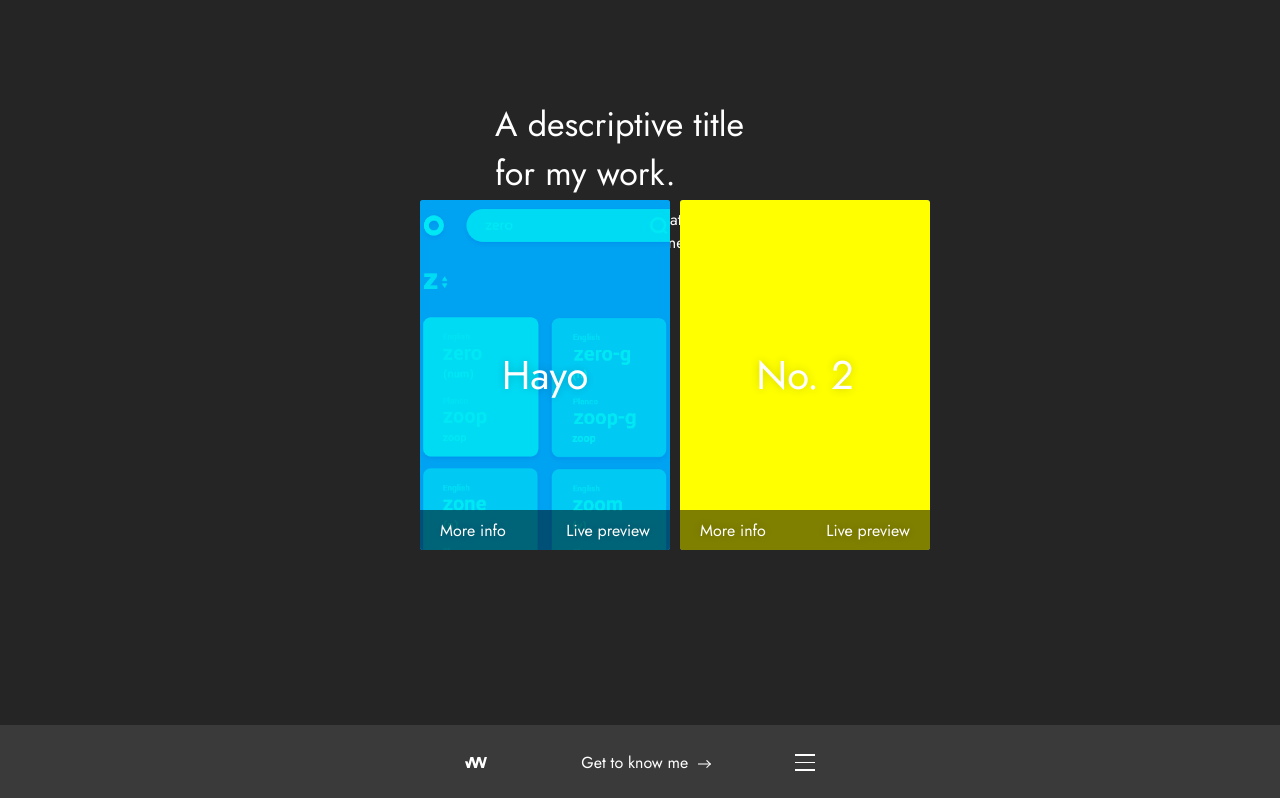
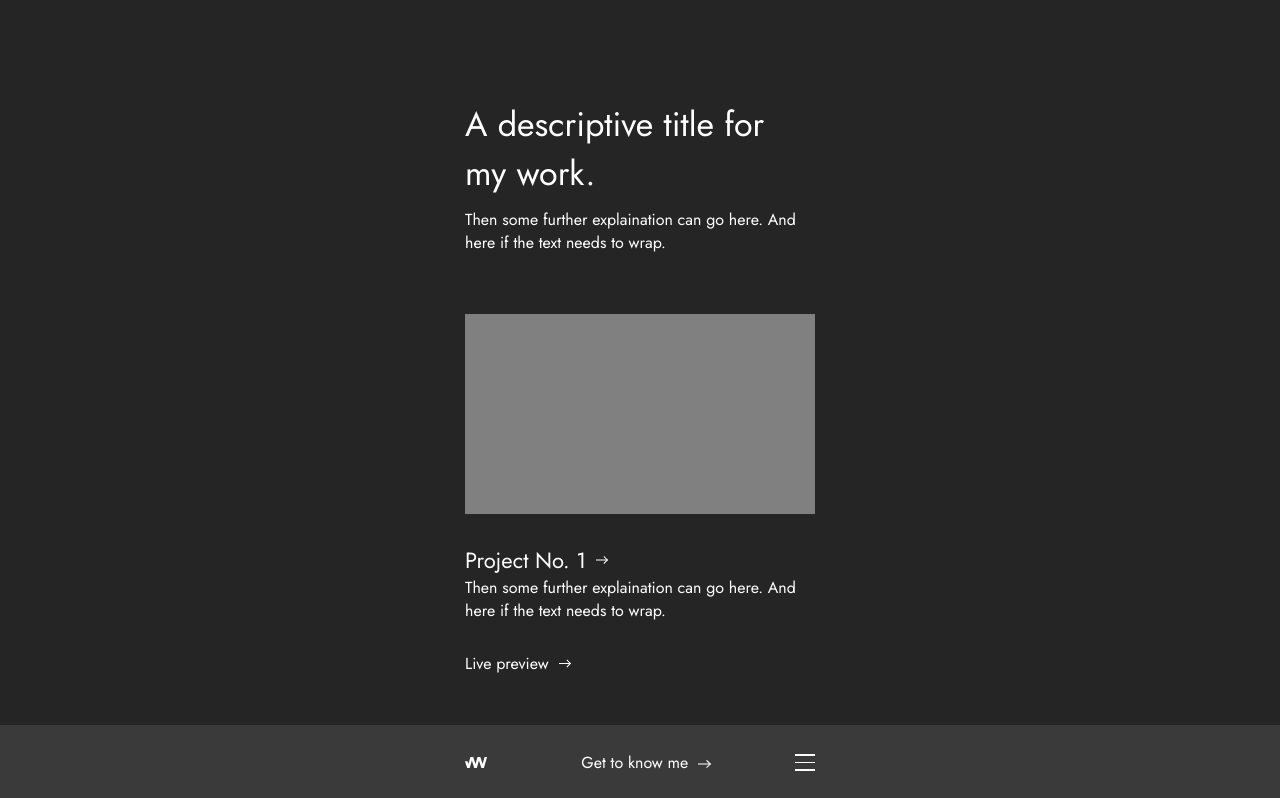
Before and after one commit to JayWaddy/jay-waddy, a React (Create React App) app: page /work in a window 1280 px wide. Shown: the top 798 px of the page. Built offline with nearby package versions, Linux system fonts and the light colour scheme.

Commit message:
Work page & project styles

```diff
--- a/src/styles/components/Card.jsx
+++ /dev/null
@@ -1,125 +0,0 @@
-import React from 'react';
-import styled from 'styled-components';
-import { Link } from 'react-router-dom';
-
-import { colors } from '../global';
-
-/*
- * Unique component styles
- */
-
-const CardContainer = styled.div`
-    position: absolute;
-    display: flex;
-    justify-content: center;
-    align-items: center;
-    left: 0;
-    top: 25%;
-
-    width: 100%;
-    overflow: hidden;
-    overflow-x: scroll;
-    z-index: 0;
-`;
-
-const CardContent = styled.article`
-    position: relative;
-    display: flex;
-    flex-direction: column;
-    align-items: center;
-
-    width: 250px;
-    height: 350px;
-    margin: 0 5px;
-    padding: 0 120px;
-
-    background: ${ colors.cyan };
-    border-radius: 3px;
-    overflow: hidden;
-
-    &::before {
-        width: 100%;
-        height: 100%;
-        content: '';
-
-        padding: 130px;
-
-        border-radius: 3px;
-        background: url(${ require('../../img/hayo.png') });
-        background-size: cover;
-        mix-blend-mode: color-burn;
-        /* filter: blur(2px); */
-    }
-
-    &:first-child, &:last-child {
-        opacity: 0;
-    }
-
-    &:nth-child(3) {
-        background: ${ colors.yellow };
-    }
-
-    &:first-child {
-        padding: 160px;
-    }
-
-    &:last-child {
-        padding: 40px;
-    }
-`;
-
-const Title = styled.h1`
-    position: absolute;
-    display: flex;
-    align-items: center;
-
-    height: 100%;
-
-    font-size: 40px !important;
-    text-shadow: 0 0 10px rgba(0, 0, 0, 0.2);
-    word-wrap: break-word;
-`;
-
-const Footer = styled.footer`
-    position: absolute;
-    display: flex;
-    justify-content: space-between;
-    bottom: 0;
-
-    height: 40px;
-    width: 100%;
-
-    background: rgba(0, 0, 0, 0.5);
-
-    a {
-        display: flex;
-
-        margin: auto 20px;
-        text-shadow: 0 0 10px rgba(0, 0, 0, 0.2);
-    }
-`;
-
-export default function Card() {
-    return (
-        <CardContainer>
-                <CardContent />
-                <CardContent>
-                    <div className="bg"></div>
-                    <Title>Hayo</Title>
-                    <Footer>
-                        <Link to="/more">More info</Link>
-                        <Link to="/preview">Live preview</Link>
-                    </Footer>
-                    <div></div>
-                </CardContent>
-                <CardContent>
-                    <Title>No. 2</Title>
-                    <Footer>
-                        <Link to="/more">More info</Link>
-                        <Link to="/preview">Live preview</Link>
-                    </Footer>
-                </CardContent>
-                <CardContent />
-        </CardContainer>
-    )
-}
--- a/src/styles/components/Main.jsx
+++ b/src/styles/components/Main.jsx
@@ -9,7 +9,7 @@ const jostRegular = require('../../fonts/Jost-Regular.ttf');
 export const widthDiff = 60;
 
 export let containerWidth = 350;
-export let contentWidth = containerWidth - widthDiff;
+export let contentWidth = containerWidth;
 
 /*
  * Containers/wrappers
@@ -40,7 +40,6 @@ export const SiteContainer = styled.div`
 
     width: 100%;
     height: 100%;
-    background: ${ colors.background };
 
     p, h1, h2, a, div, small {
         font-family: 'Jost';
@@ -66,6 +65,11 @@ export const SiteContainer = styled.div`
         font-size: 34px;
         font-weight: normal;
     }
+
+    h2 {
+        font-size: 22px;
+        font-weight: normal;
+    }
 `;
 
 export const PageContainer = styled.section`
@@ -83,7 +87,6 @@ export const PageContent = styled.main`
 
     margin: 100px auto auto auto;
     width: ${ contentWidth }px;
-    overflow: hidden;
 `;
 
 // Home and 404 page will use this
--- a/src/styles/components/Navbar.jsx
+++ b/src/styles/components/Navbar.jsx
@@ -10,7 +10,7 @@ import rightArrow from '../../../src/img/arrow_right.svg';
 import leftArrow from '../../../src/img/arrow_left.svg';
 
 const Main = styled.div`
-    position: absolute;
+    position: fixed;
     left: 0;
     bottom: 0;
 
@@ -41,6 +41,7 @@ const NextPage = styled.div`
     ${props => props.toggle && css`
         display: none;
     `}
+
     span {
         margin: 0 10px;
     }
--- a/src/styles/components/PageLink.jsx
+++ b/src/styles/components/PageLink.jsx
@@ -6,13 +6,18 @@ import styled from 'styled-components';
 import arrow from '../../img/arrow_right.svg';
 
 const Container = styled.div`
-    margin: 60px 0 0 auto;
+    display: flex;
+    margin: 30px 0 0 auto;
+
+    img {
+        margin-left: 10px;
+    }
 `;
 
-export default function PageLink({ page, message }) {
+export default function PageLink({ page, message, title }) {
     return (
         <Container>
-            <Link to={ page }>{ message }</Link>
+            <Link to={ page }>{ title ? <h2>{ message }</h2> : <span>{ message }</span> }</Link>
             <img src={ arrow } alt="arrow"/>
         </Container>
     );
--- /dev/null
+++ b/src/styles/components/Project.jsx
@@ -0,0 +1,38 @@
+import React from 'react';
+import styled from 'styled-components';
+import { Link } from 'react-router-dom';
+
+// Components
+import { colors } from '../global';
+import PageLink from '../components/PageLink';
+
+// Unique styles
+const Container = styled.div`
+    margin-top: 60px;
+`;
+
+const Img = styled.div`
+    width: 100%;
+    height: 200px;
+
+    background: gray;
+`;
+
+export default function Project({title, description}) {
+    return (
+        <Container>
+            <Img />
+            <PageLink
+            page="work/project-01"
+            message={ title }
+            title
+            />
+            <p>{ description }</p>
+            <PageLink
+            page="work/project-01"
+            message="Live preview"
+            link
+            />
+        </Container>
+    );
+}
--- a/src/styles/pages/Work.jsx
+++ b/src/styles/pages/Work.jsx
@@ -1,16 +1,19 @@
 import React from 'react';
+import styled from 'styled-components';
 
+// Components
 import {
     SiteContainer as Container,
     PageContainer as Page,
-    PageContent as Content
+    PageContent
 } from '../components/Main';
+import Project from '../components/Project';
+import Navbar from '../components/Navbar';
 
-
-
-// Components
-import Card from '../components/Card';
-import Navbar from '../components/Navbar';
+// Unique styles
+const Content = styled(PageContent)`
+    padding-bottom: 300px;
+`;
 
 export default function Work() {
     return (
@@ -21,8 +24,12 @@ export default function Work() {
                 <Content>
                     <h1>A descriptive title for my work.</h1>
                     <p>Then some further explaination can go here. And here if the text needs to wrap.</p>
-
-                    <Card />
+                    <Project
+                    title="Project No. 1"
+                    description="Then some further explaination can go here. And here if the text needs to wrap."/>
+                    <Project
+                    title="Project No. 2"
+                    description="Then some further explaination can go here. And here if the text needs to wrap."/>
                 </Content>
             </Page>
         </Container>
--- a/src/styles/reset.css
+++ b/src/styles/reset.css
@@ -6,5 +6,6 @@
 
 body {
     position: relative;
-    overflow: hidden;
+    background: #252525;
+    /* overflow: hidden; */
 }
```
